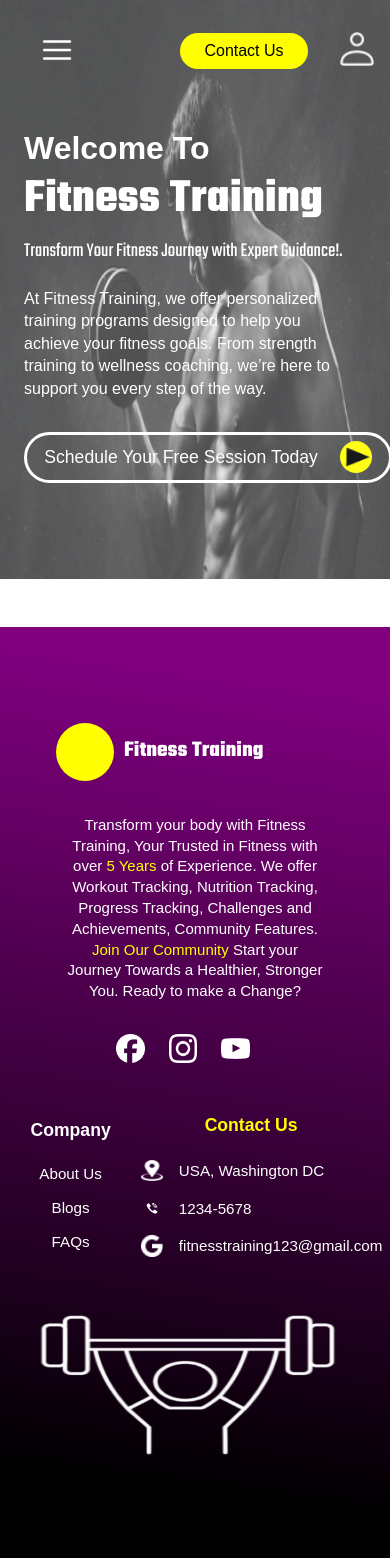
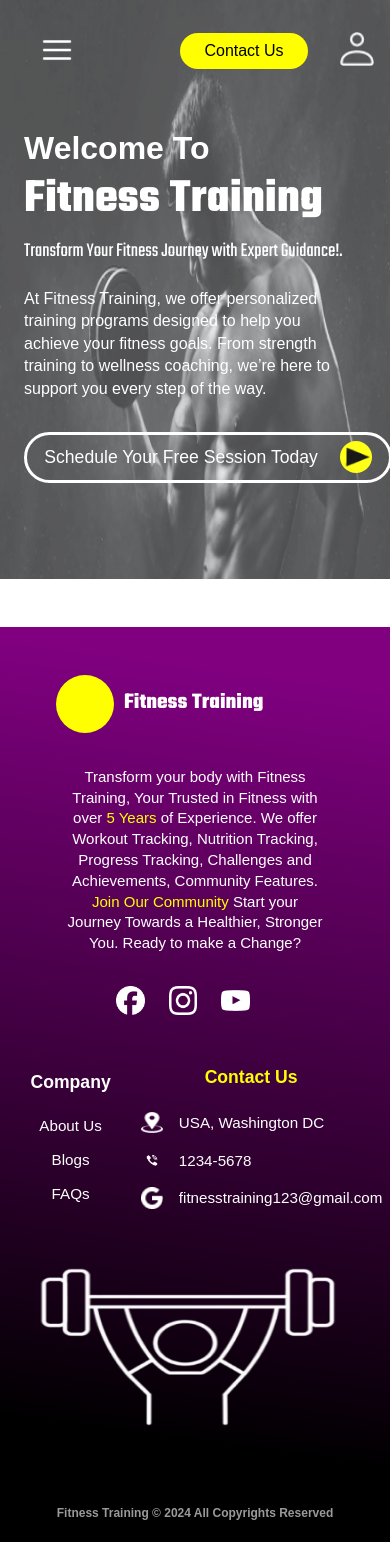
Before and after one commit to ZainabBashir425/Fitness-Website, a React (Create React App) app: page / in a window 390 px wide. Shown: the top 1558 px of the page. Built offline with nearby package versions, Linux system fonts and the light colour scheme.

Commit message:
Header/Footer

```diff
--- a/src/css/Footer.css
+++ b/src/css/Footer.css
@@ -190,8 +190,7 @@
 
 @media (max-width: 450px) {
   .footer{
-    padding-right:1rem ;
-    padding-left:1rem ;
+    padding: 3rem 1rem 1.5rem;
   }
   .footer-content {
     flex-direction: row;
@@ -247,10 +246,6 @@
     font-size: 0.95rem;
   }
 
-  .footer-section.image img {
-    height: 160px;
-  }
-
   .social-icons {
     margin-left: 0;
     justify-content: center;
```
